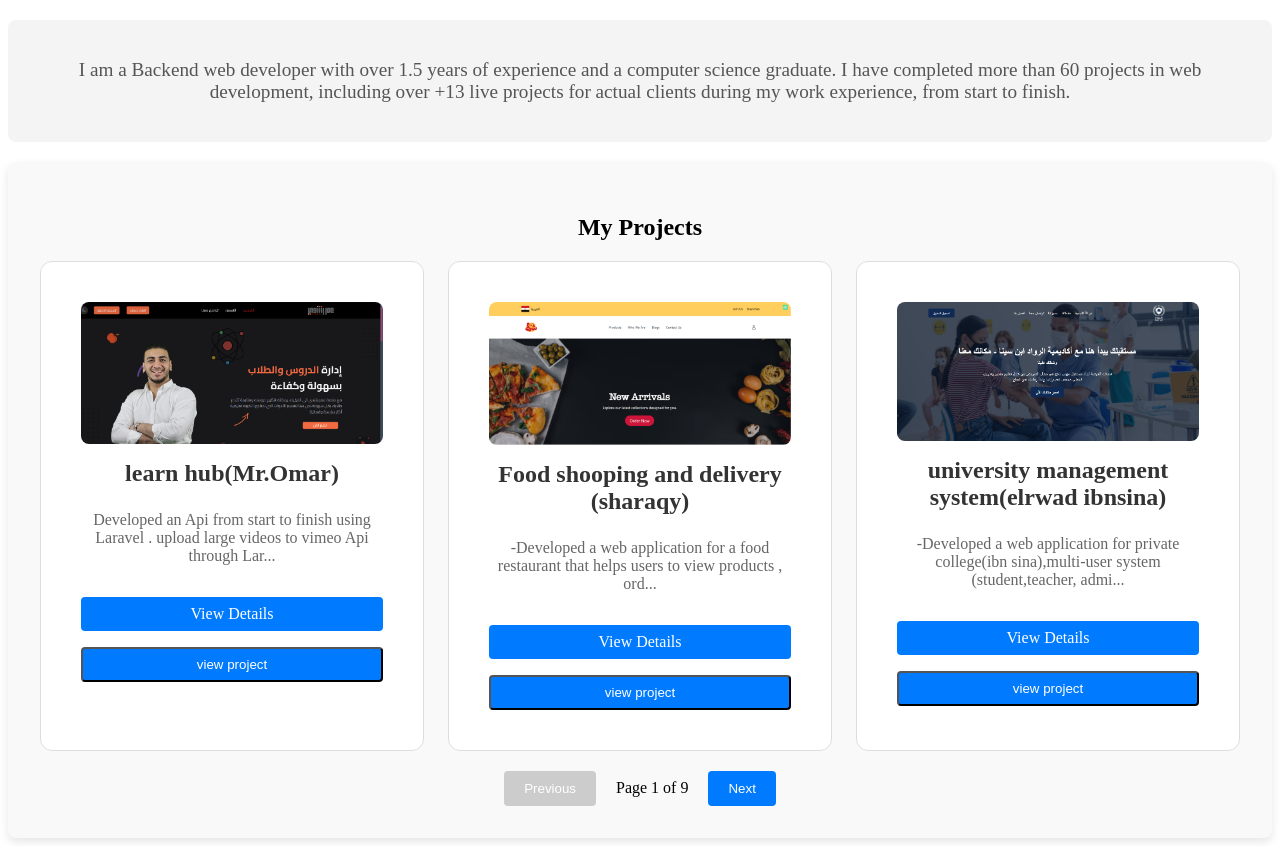
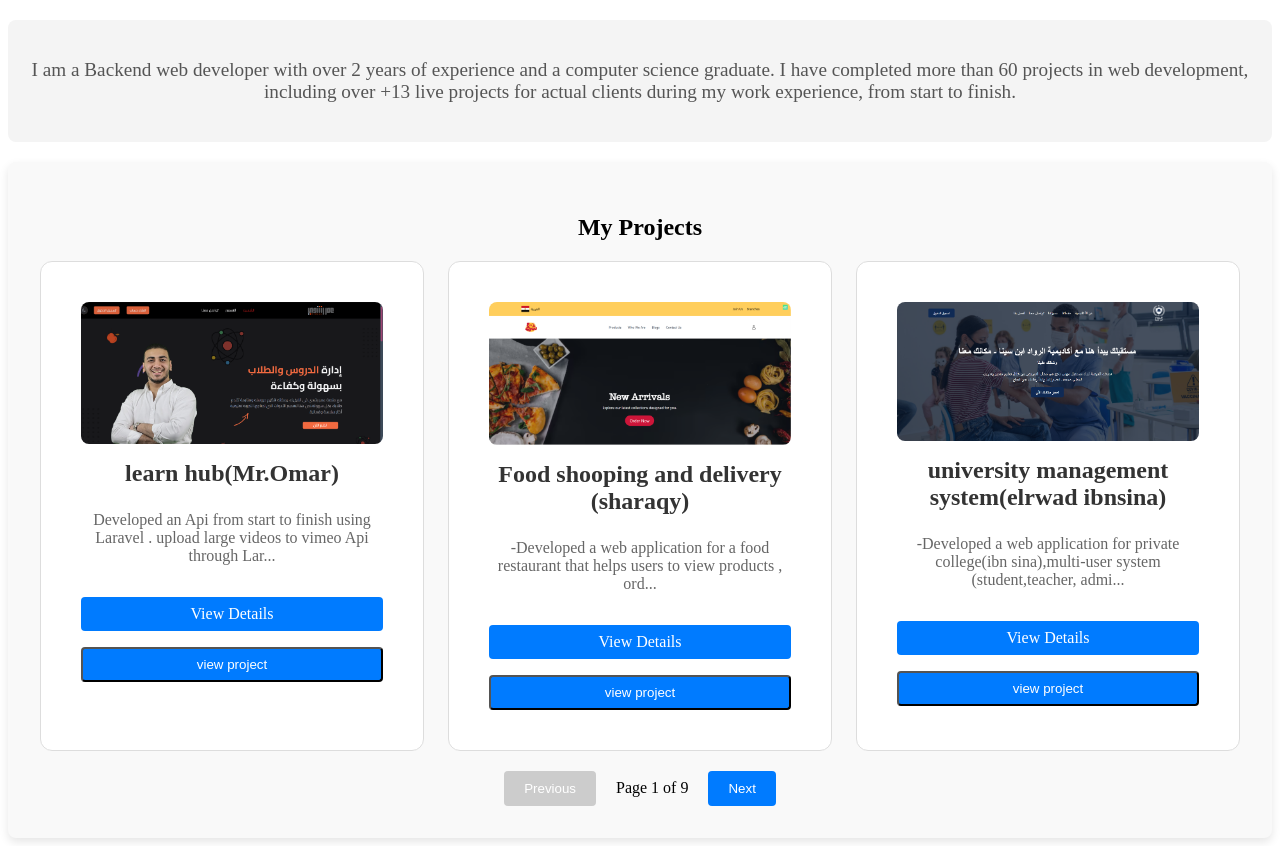
Before and after one commit to yousef2002307/final-portfolio, a React (Vite) app: page / in a window 1280 px wide. Built offline with nearby package versions, Linux system fonts and the light colour scheme.

Commit message:
Update experience duration in about me section

```diff
--- a/src/App.jsx
+++ b/src/App.jsx
@@ -30,7 +30,7 @@ function App() {
           <>
             <section className="about-me">
               <p>
-                I am a Backend web developer with over 1.5 years of experience and a computer science graduate.
+                I am a Backend web developer with over 2 years of experience and a computer science graduate.
                 I have completed more than 60 projects in web development, including over +13 live projects for actual clients
                 during my work experience, from start to finish.
               </p>
```
